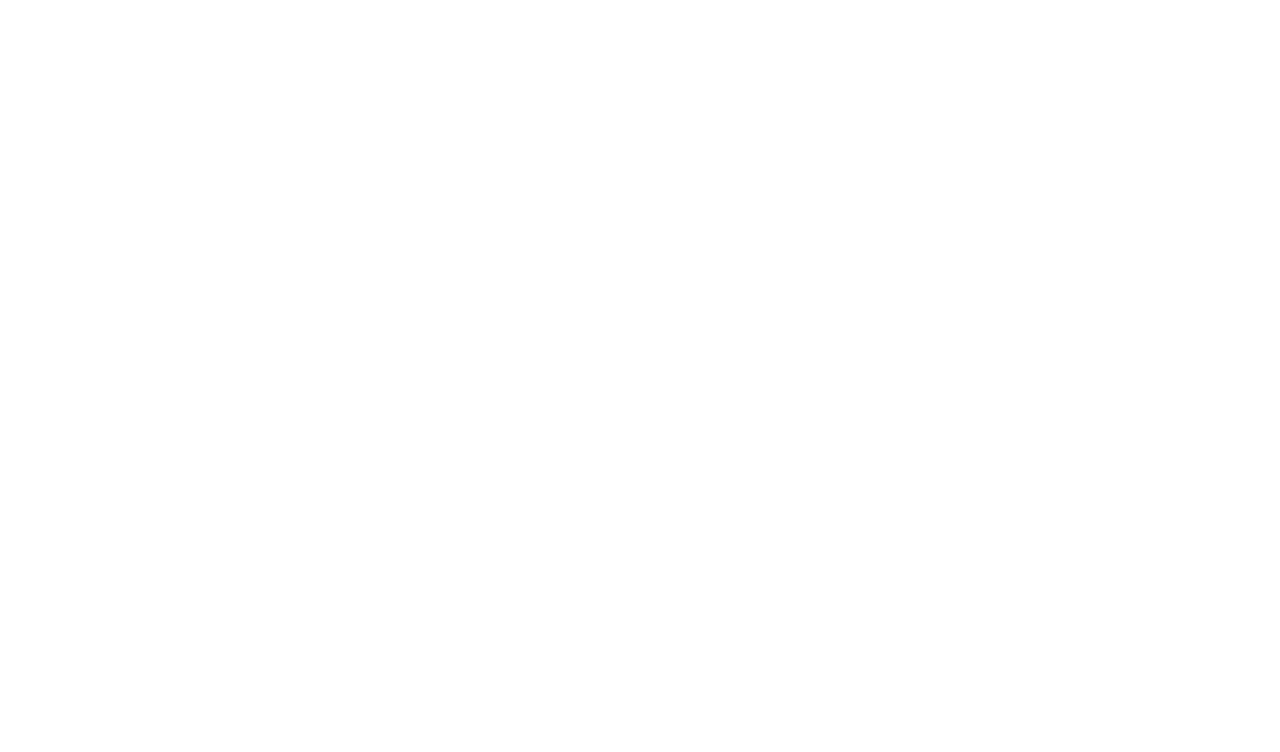
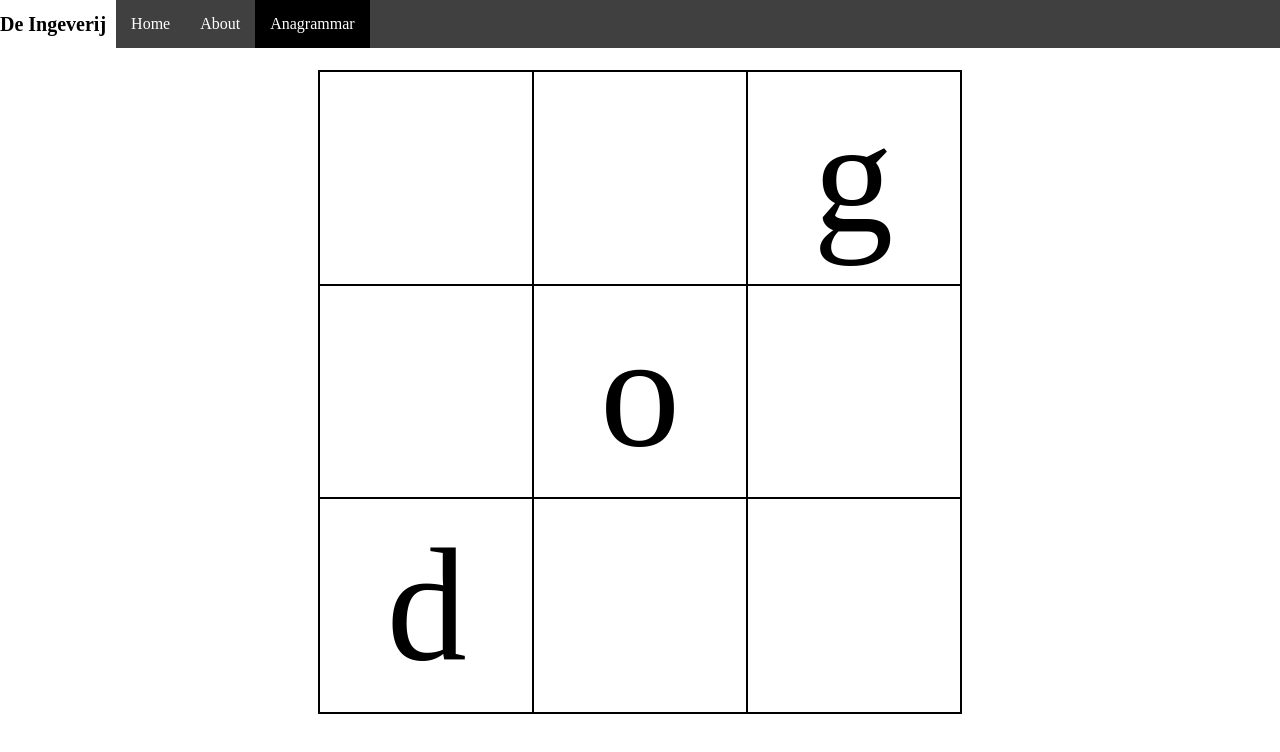
Before and after one commit to Mishaah/ingeverij, a Vue app: page /anagrammar in a window 1280 px wide. Before the commit this address had no page. Shown: the top 752 px of the page. Built offline with nearby package versions, Linux system fonts and the light colour scheme.

Commit message:
views restructured with persistent styled navbar and added anagrammar placeholder view

```diff
--- a/src/App.vue
+++ b/src/App.vue
@@ -1,11 +1,70 @@
 <script setup>
 import { RouterLink, RouterView } from 'vue-router'
+
 </script>
 
 <template>
-  <RouterView />
+  <div class="navbar-parent">
+    <h1 class="navbar-title">De Ingeverij</h1>
+
+    <nav class="navbar">
+      <div class="navbar-children">
+        <div><router-link :to="{ name: 'homeView' }">Home</router-link></div>
+        <div><router-link :to="{ name: 'aboutView' }">About</router-link></div>
+        <div><router-link :to="{ name: 'anagrammarView' }">Anagrammar</router-link></div>
+      </div>
+    </nav>
+  </div>
+  <main>
+    <RouterView />
+  </main>
+
 </template>
 
-<style scoped>
+<style>
+body {
+  margin: 0px;
+}
+main {
+  margin: 20px;
+}
+.navbar-parent{
+  display: grid;
+  grid-template-columns: auto 1fr;
+}
+.navbar-title{
+  font-size: 20px;
+  padding-right: 10px;
+}
+
+p.subtitle {
+  font-size: 20px;
+  font-style: italic;
+}
+
+[aria-current] {
+  background-color: black;
+}
+.navbar-children {
+  display: grid;
+  grid-template-columns: auto auto auto 1fr;
+  list-style-type: none;
+  background-color: hsl(0, 0%, 25%);
+  padding: 0px;
+  margin: 0px;
+  overflow: hidden;
+}
+.navbar a {
+  color: white;
+  text-decoration: none;
+  padding: 15px;
+  display: block;
+  text-align: center;
+}
+.navbar a:hover {
+  background-color: hsl(0, 0%, 20%)
+}
 
 </style>
+
+<style scoped></style>
--- a/src/router/index.js
+++ b/src/router/index.js
@@ -1,6 +1,7 @@
 import { createRouter, createWebHistory } from 'vue-router'
 import home from '@/views/home.vapor.vue'
 import about from '@/views/about.vapor.vue'
+import anagrammar from '@/views/anagrammar.vapor.vue'
 
 const router = createRouter({
   history: createWebHistory(import.meta.env.BASE_URL),
@@ -12,6 +13,10 @@
     path: '/about',
     name: 'aboutView',
     component: about
+  }, {
+    path: '/anagrammar',
+    name: 'anagrammarView',
+    component: anagrammar
   }]
 })
 
--- a/src/views/about.vapor.vue
+++ b/src/views/about.vapor.vue
@@ -1,16 +1,12 @@
 <template>
+
     <body>
-        <h1>De ingeverij - about</h1>
+        <h1>De ingeverij</h1>
         <p class="subtitle">is in opbouw... <br>
-            <a title="overvloed6@hotmail.com" href="mailto:overvloed6@hotmail.com?subject=Mail from Our Site">Email Us</a>
+            <a title="overvloed6@hotmail.com"
+                href="mailto:overvloed6@hotmail.com?subject=Mail from Our Site">Email ons</a>
         </p>
-        <a @click.prevent="()=>{router.push({name:'aboutView'})}">
-            About
-        </a>
-        <br>
-        <router-link :to="{ name: 'aboutView' }">asadasd</router-link>
-        <br>
-        <router-link :to="{ name: 'homeView' }">asaaaaaaaaaaaaadasd</router-link>
+
     </body>
 
 </template>
@@ -24,13 +20,4 @@
 
 </script>
 
-    <style scoped>
-    p.subtitle{
-        line-height: 0.7;
-        font-size: 11;
-        font-style: italic;
-    }
-    [aria-current]{
-        background-color:hotpink;
-    }
-    </style>
+<style scoped></style>
--- /dev/null
+++ b/src/views/anagrammar.vapor.vue
@@ -0,0 +1,58 @@
+<template>
+
+    <body>
+        <div class="anagrid">
+            <div class="item item1-1"> </div>
+            <div class="item item2-2"> </div>
+            <div class="item item3-3">g</div>
+            <div class="item item2-1"> </div>
+            <div class="item item2-2">o</div>
+            <div class="item item2-3"> </div>
+            <div class="item item3-1">d</div>
+            <div class="item item3-2"> </div>
+            <div class="item item3-3"> </div>
+
+        </div>
+    </body>
+</template>
+
+<script setup>
+
+import { useRouter, useRoute } from 'vue-router'
+
+const router = useRouter()
+const route = useRoute()
+
+</script>
+
+<style scoped>
+
+body{
+    align-items: center;
+    justify-items: center;
+    display: grid;
+}
+
+.anagrid {
+    display: grid;
+    width: 80vmin;
+    height: 80vmin;
+    aspect-ratio: 1;
+    grid-template-rows: repeat(3, 1fr);
+    grid-template-columns: repeat(3, 1fr);
+    align-items: center;
+    justify-items: center;
+    font-size: 20vmin;
+    background-color: white;
+    border: 2px solid black;
+}
+.item {
+    box-sizing: content-box;
+    display: grid;
+    justify-content: center;
+    align-items: center;
+    border: 1px solid black;
+    width: 100%;
+    height: 100%;
+}
+</style>
--- a/src/views/home.vapor.vue
+++ b/src/views/home.vapor.vue
@@ -1,16 +1,12 @@
 <template>
+
     <body>
         <h1>De ingeverij</h1>
         <p class="subtitle">is in opbouw... <br>
-            <a title="overvloed6@hotmail.com" href="mailto:overvloed6@hotmail.com?subject=Mail from Our Site">Email Us</a>
+            <a title="overvloed6@hotmail.com"
+                href="mailto:overvloed6@hotmail.com?subject=Mail from Our Site">Email ons</a>
         </p>
-        <a @click.prevent="()=>{router.push({name:'aboutView'})}">
-            About
-        </a>
-        <br>
-        <router-link :to="{ name: 'aboutView' }">asadasd</router-link>
-        <br>
-        <router-link :to="{ name: 'homeView' }">asaaaaaaaaaaaaadasd</router-link>
+
     </body>
 
 </template>
@@ -24,13 +20,4 @@
 
 </script>
 
-    <style scoped>
-    p.subtitle{
-        line-height: 0.7;
-        font-size: 11;
-        font-style: italic;
-    }
-    [aria-current]{
-        background-color:hotpink;
-    }
-    </style>
+<style scoped></style>
```
Lines whose indentation alone changed are shown as unchanged.
